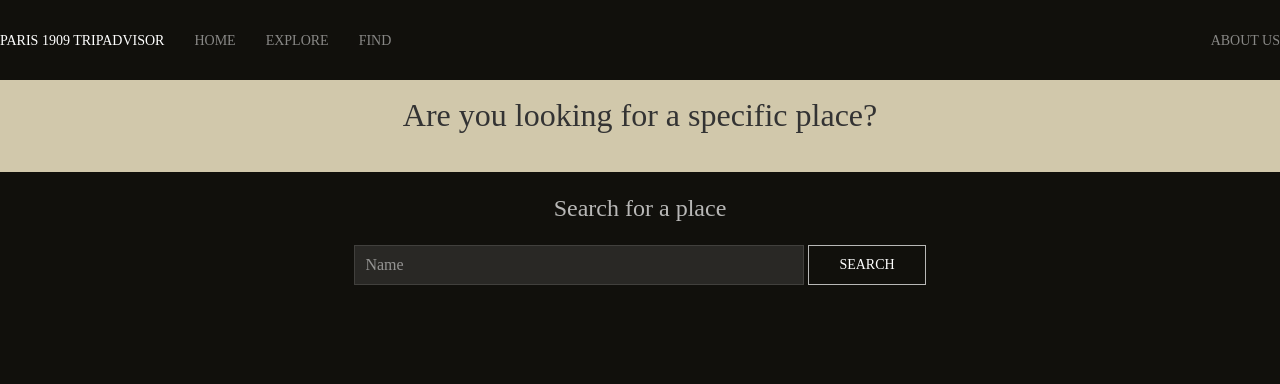
After one commit to MrymZakani/Paris1909TripAdvisor, a Django app: page /find/ in a window 1280 px wide. The commit adds this page. Shown: the top 384 px of the page. Run offline with Django 3.2, Linux system fonts and the light colour scheme; data that the repository does not hold is empty; some libraries are stand-ins or nearby versions; some web fonts are replaced.

Commit message:
Add search - improve UI

```diff
--- a/fdh/urls.py
+++ b/fdh/urls.py
@@ -22,5 +22,6 @@ urlpatterns = [
     path('admin/', admin.site.urls),
     url(r'^$', views.home),
     url(r'^explore/$', views.explore),
+    url(r'^find/$', views.find),
     url(r'^place_info/(\d+)$', views.place_info),
 ]
--- a/places/views.py
+++ b/places/views.py
@@ -14,6 +14,17 @@ def explore(request):
     return render(request, 'places.html', {'places': places, 'categories': categories})
 
 
+def find(request):
+    places = Place.objects.all()
+
+    search_for = request.GET.get('search_for')
+    print(search_for)
+    if search_for:
+        places = places.filter(name__icontains=search_for)
+
+    return render(request, 'find_places.html', {'places': places})
+
+
 def place_info(request, id):
     place = Place.objects.get(id=id)
     similar_places = Place.objects.filter(category=place.category).exclude(id=place.id)
--- a/static/css/main.css
+++ b/static/css/main.css
@@ -8,3 +8,9 @@ html, body {
 * {
     font-family: 'Sofia' !important;
 }
+
+.pa-title {
+    background-color: #d1c8ab;
+    text-align: center;
+    margin-bottom: 20px;
+}
--- a/templates/base.html
+++ b/templates/base.html
@@ -21,13 +21,19 @@
             <li class="uk-active"><a href="">Paris 1909 TripAdvisor</a></li>
             <li><a href="/">Home</a></li>
             <li><a href="/explore/">Explore</a></li>
-            <li><a href="/about_us/">About Us</a></li>
+            <li><a href="/find/">Find</a></li>
         </ul>
 
     </div>
+
+    <div class="uk-navbar-right">
+        <ul class="uk-navbar-nav">
+            <li><a href="/about_us/">About Us</a></li>
+        </ul>
+    </div>
 </nav>
 
-<div class="uk-dark uk-padding-small" style="background-color: #d1c8ab; text-align: center">
+<div class="uk-dark uk-padding-small pa-title">
     <h2>
         {% block page_title %}
 
--- /dev/null
+++ b/templates/find_places.html
@@ -0,0 +1,42 @@
+{% extends "base.html" %}
+{% load static %}
+{% load staticfiles %}
+{% block page_title %}
+    Are you looking for a specific place?
+{% endblock page_title %}
+{% block content %}
+    <div class="uk-light" style="text-align: center">
+
+        <form action="/find/" method="get">
+            <fieldset class="uk-fieldset">
+
+                <legend class="uk-legend">Search for a place</legend>
+
+                <div class="uk-margin">
+                    <input class="uk-input uk-width-large" type="text" placeholder="Name" id="search_for"
+                           name="search_for">
+                    <input type="submit" value="Search" class="uk-button uk-button-default">
+                </div>
+            </fieldset>
+        </form>
+
+        <div class="uk-child-width-1-4@m uk-grid-small uk-grid-match uk-padding" uk-grid>
+            {% for place in places %}
+                <a href="/place_info/{{ place.id }}">
+                    <div>
+                        <div class="uk-card uk-card-default uk-grid-collapse uk-child-width-1-2@s uk-margin" uk-grid>
+                            <div class="uk-card-media-left uk-cover-container">
+                                <img src="{{ place.get_first_image }}" alt="" uk-cover>
+                            </div>
+                            <div>
+                                <h4 class="uk-card-title uk-padding-small">{{ place.name }}</h4>
+                            </div>
+                        </div>
+                    </div>
+                </a>
+            {% endfor %}
+        </div>
+
+
+    </div>
+{% endblock content %}
--- a/templates/place.html
+++ b/templates/place.html
@@ -1,6 +1,10 @@
 {% extends "base.html" %}
 {% load static %}
 {% load staticfiles %}
+
+{% block page_title %}
+    {{ place.name }}
+{% endblock %}
 
 {% block content %}
     <div class="uk-light">
@@ -15,8 +19,6 @@
                      src="{{ place.get_first_image }}">
             </div>
             <div>
-                <h1>{{ place.name }}</h1>
-
                 <p>{{ place.description }}</p>
 
                 {% if place.description_orig %}
```
Also changed, not shown: templates/main_map.html (+5 -2 lines), templates/places.html (+2 -36 lines).
